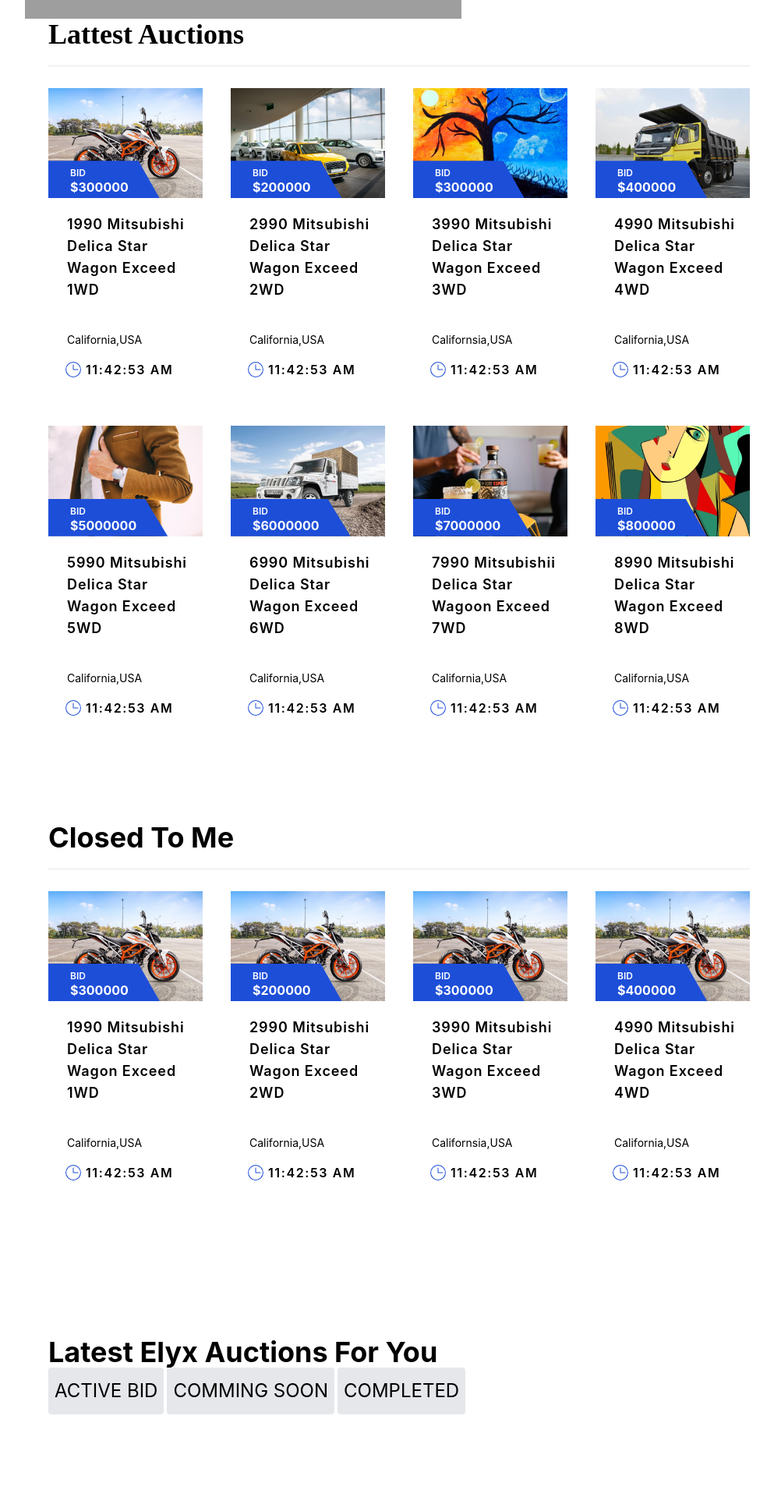
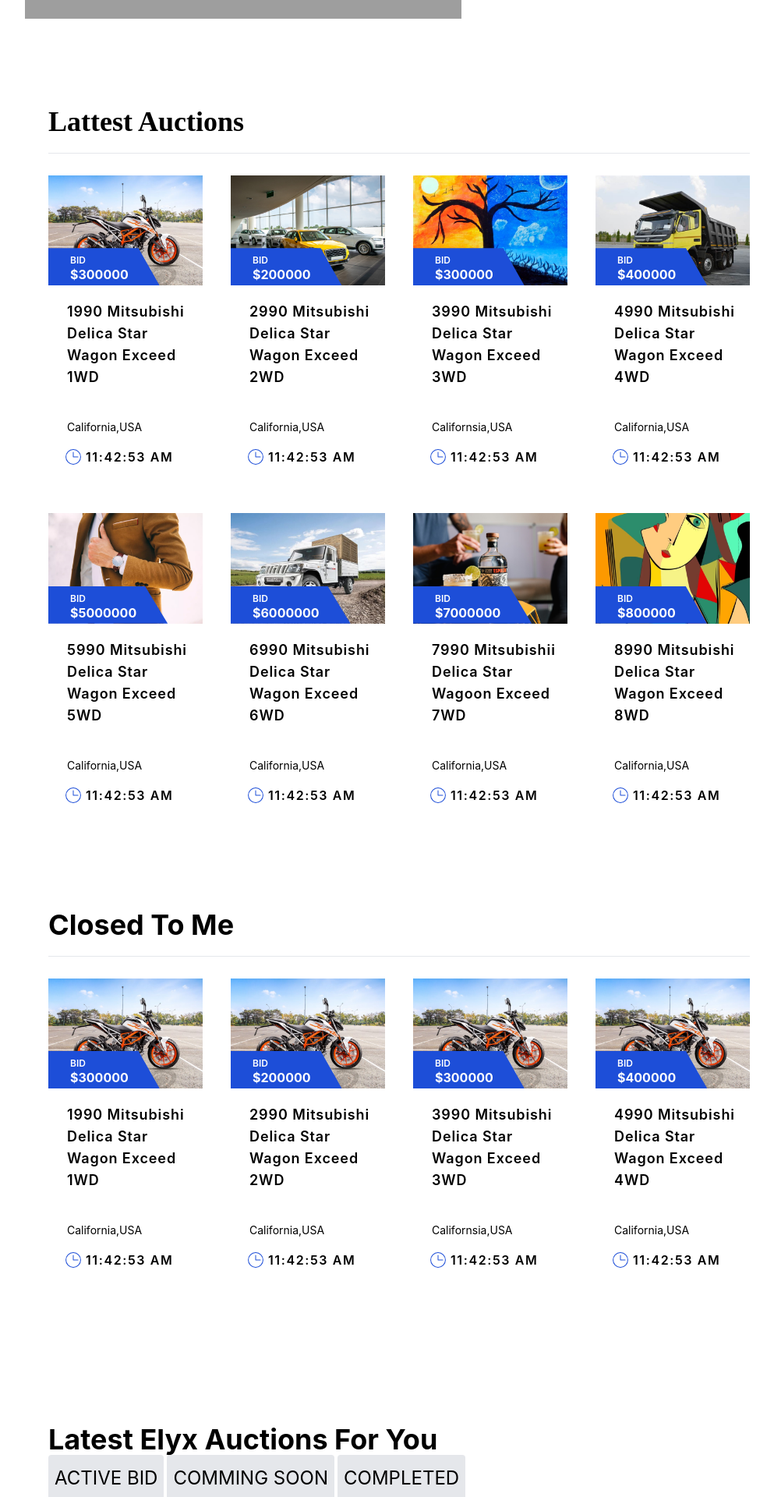
Before and after one commit to M-ilyas1/Elyx-project, a React (Create React App) app: page / in a window 1280 px wide. Shown: the part 340-2260 px from the top of the page at 78% size, without its empty margins (128-1121 px from the left). Built offline with nearby package versions, Linux system fonts and the light colour scheme; grey boxes are pictures that could not be loaded.

Commit message:
arrangment

```diff
--- a/src/App.js
+++ b/src/App.js
@@ -127,7 +127,9 @@
           <FilterSection/>
         </section>
 
-        <section className="w-full flex justify-center">
+
+
+ <section className="w-full flex justify-center mt-28">
           <div className="px-[110px]">
             <h1 className="pb-5 font-semibold text-4xl font-[poppins]">
               Lattest Auctions
@@ -147,102 +149,6 @@
                 );
               })}
             </div>
-          </div>
-        </section>
-
-
-        <section className="p-[110px]">
-          <div>
-            <h1 className="pb-5 font-bold text-4xl">
-              Closed To Me
-            </h1>
-            <hr className=" pb-7" />
-            <div className="grid grid-cols-1 sm:grid-cols-2 lg:grid-cols-3 xl:grid-cols-4 gap-9">
-              {AuctionData4.map((item) => {
-                return (
-                  <AuctionCard
-                    price={item.price}
-                    name={item.name}
-                    model={item.model}
-                    engine={item.engine}
-                    location={item.location}
-                    image={item.image}
-                  />
-                );
-              })}
-            </div>
-          </div>
-        </section>
-
-
-        <section >
-        <div className=" flex justify-between pt-16 px-[110px] flex-wrap">
-          <h1 className="text-4xl font-bold">Latest Elyx Auctions For You </h1>
-          <div className="flex gap-1">
-
-            <button className="bg-gray-200 text-black hover:bg-[#0C50CA] hover:text-white px-2 py-3 text-[24px] rounded">ACTIVE BID</button>
-
-            <button className="bg-gray-200 text-black hover:bg-[#0C50CA] hover:text-white px-2 py-3 text-[24px] rounded">COMMING SOON</button>
-
-            <button className="bg-gray-200 text-black hover:bg-[#0C50CA] hover:text-white px-2 py-3 text-[24px] rounded">COMPLETED</button>
-
-
-           </div>
-        </div>
-        <Products/>
-        </section>
-
-
-        {/* random work end here*/}
-
-
-        {/* <header>
-          <Header />
-        </header>
-
-        <section>
-          <FilterSection/>
-        </section>
-
-        <section>
-          <div>
-          <Cardimg/>
-          </div>
-        </section>
-
-        <section>
-          <HeroSection />
-        </section>
-
-        <section>
-          <HeroBanner2/>
-        </section>
-
-        <section className="w-full flex justify-center">
-          <div className="px-[110px]">
-            <h1 className="pb-5 font-semibold text-4xl font-[poppins]">
-              Lattest Auctions
-            </h1>
-            <hr className=" pb-7"/>
-            <div className="grid grid-cols-1 sm:grid-cols-2 lg:grid-cols-3 xl:grid-cols-4 gap-9">
-              {AuctionData8.map((item) => {
-                return (
-                  <AuctionCard
-                    price={item.price}
-                    name={item.name}
-                    model={item.model}
-                    engine={item.engine}
-                    location={item.location}
-                    image={item.image}
-                  />
-                );
-              })}
-            </div>
-          </div>
-        </section>
-        <section className="bg-[#F8F8FF] p-[30px]  ">
-          <div className=" justify-center text-center ">
-            <Carousel/>
           </div>
         </section>
 
@@ -269,12 +175,8 @@
           </div>
         </section>
 
-        <section>
-          <Cta />
-        </section>
-
         <section >
-        <div className="flex justify-between py-7">
+        <div className=" flex justify-between pt-16 px-[110px] flex-wrap">
           <h1 className="text-4xl font-bold">Latest Elyx Auctions For You </h1>
           <div className="flex gap-1">
 
@@ -290,6 +192,31 @@
         <Products/>
         </section>
 
+
+        <section className="bg-[#F8F8FF] p-[30px]  ">
+          <div className=" justify-center text-center ">
+            <Carousel/>
+          </div>
+        </section>
+
+        <section>
+          <Cta />
+        </section>
+
+        <section>
+          <div>
+          <Cardimg/>
+          </div>
+        </section>
+
+        <section>
+          <HeroSection />
+        </section>
+
+        <section>
+          <HeroBanner2/>
+        </section>
+
         <section>
           <PopularItems />
         </section>
@@ -302,7 +229,7 @@
             <Example />
           </div>
         </section>
-         */}
+
       </div>
     </section>
     </div>
```
